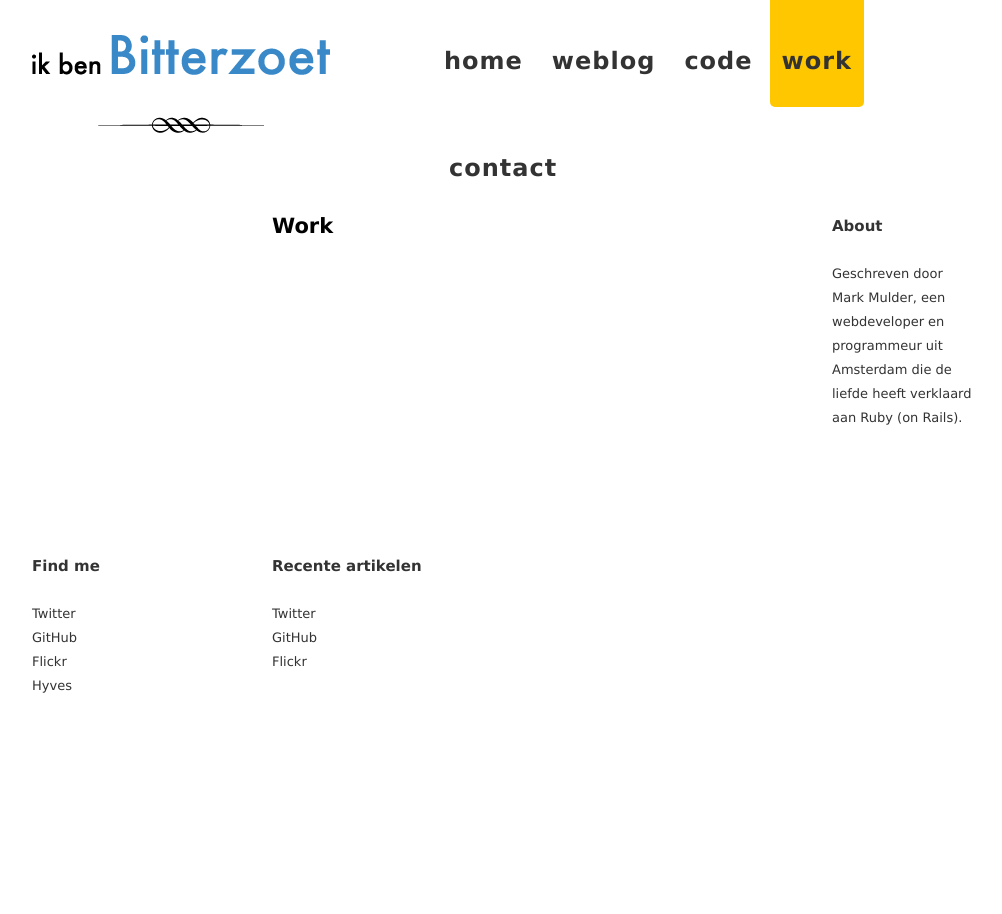
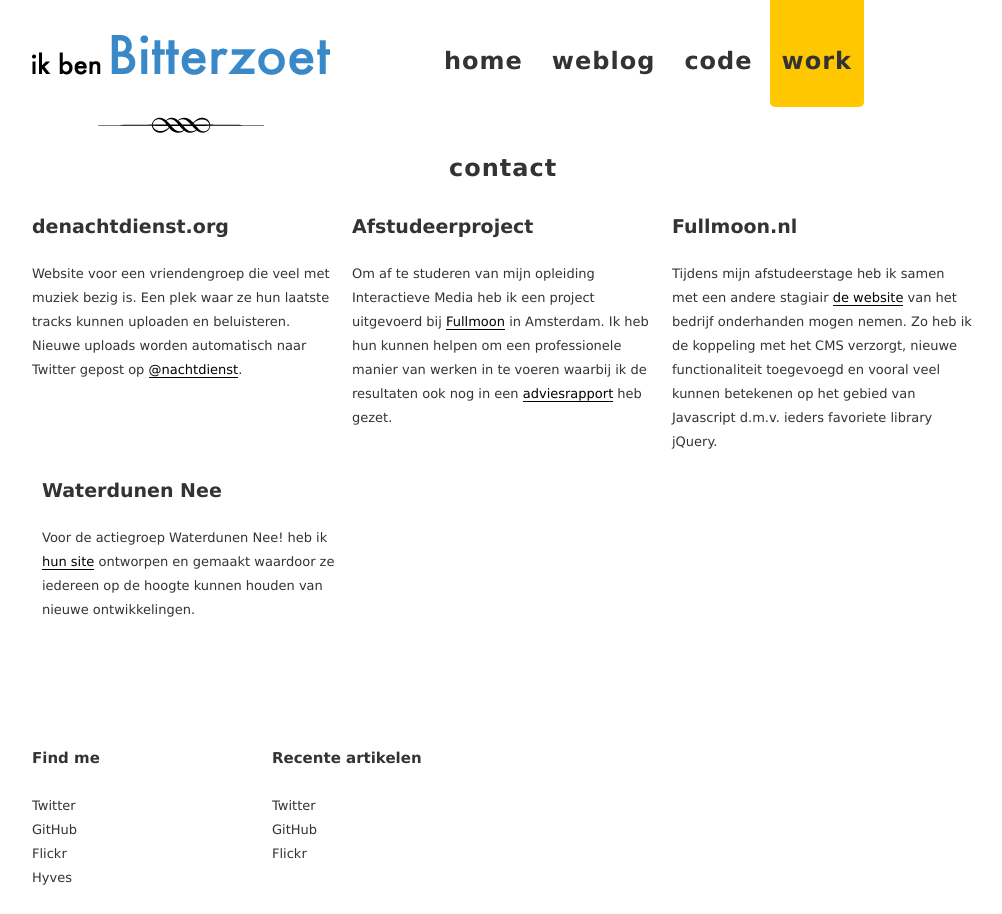
Before and after one commit to bittersweet/ikbenbitterzoet.com, a Jekyll site: the page built from work.html, in a window 1280 px wide. Shown: the whole page, without its empty margins (138-1140 px from the left). Built offline with Jekyll 4.4.1, drawn with Linux system fonts in a browser that asks for light colours.

Commit message:
Work section

```diff
--- /dev/null
+++ b/_layouts/work.html
@@ -0,0 +1,57 @@
+<!DOCTYPE html PUBLIC "-//W3C//DTD XHTML 1.0 Strict//EN" "http://www.w3.org/TR/xhtml1/DTD/xhtml1-strict.dtd">
+<html>
+  <head>
+    <title>ik ben Bitterzoet &mdash; {{ page.title }}</title>
+    <link rel="stylesheet" href="/css/reset.css" type="text/css">
+    <link rel="stylesheet" href="/css/960.css" type="text/css">
+    <link rel="stylesheet" href="/css/screen.css" type="text/css">
+  </head>
+
+  <body>
+
+  <div id="header" class="container_12">
+
+    <div id="logo" class="grid_5">
+
+      <a href="/"><img src="/css/bz_logo.png" /></a>
+
+    </div>
+
+    <div id="menu" class="grid_7 omega">
+
+    {{ content }}
+
+    </div>
+
+  </div><div class="clear"></div>
+
+    <div id="footer" class="container_12">
+
+      <div class="grid_3">
+        <h4>Find me</h4>
+        <ul>
+          <li><a href="http://twitter.com/bitterzoet">Twitter</a></li>
+          <li><a href="http://www.github.com/bittersweet">GitHub</a></li>
+          <li><a href="http://www.flickr.com/photos/denachtdienst/">Flickr</a></li>
+          <li><a href="http://bitterandsweet.hyves.nl">Hyves</a></li>
+        </ul>
+      </div>
+
+      <div class="grid_4">
+        <h4>Recente artikelen</h4>
+        <ul>
+          <li><a href="http://twitter.com/bitterzoet">Twitter</a></li>
+          <li><a href="http://www.github.com/bittersweet">GitHub</a></li>
+          <li><a href="http://www.flickr.com/photos/denachtdienst/">Flickr</a></li>
+        </ul>
+      </div>
+
+      <div class="grid_3 prefix_1" style="display: none;">
+        <h4>About</h4>
+        <p>Geschreven door Mark Mulder, een webdeveloper en programmeur uit Amsterdam die de liefde heeft verklaard aan Ruby.</p>
+      </div>
+
+    </div>
+
+</body>
+</html>
--- a/work.html
+++ b/work.html
@@ -17,8 +17,24 @@ title: work
 
 <div id="content" class="container_12">
 
-  <div class="grid_10">
+  <div class="grid_12">
 
-    <div class="entry grid_6 prefix_3 alpha">
-      <h1>Work</h1>
+    <div class="entry grid_4 alpha">
+      <h2>denachtdienst.org</h2>
+      <p>Website voor een vriendengroep die veel met muziek bezig is. Een plek waar ze hun laatste tracks kunnen uploaden en beluisteren. Nieuwe uploads worden automatisch naar Twitter gepost op <a href="http://www.twitter.com/nachtdienst">@nachtdienst</a>.</p>
     </div>
+
+    <div class="entry grid_4">
+      <h2>Afstudeerproject</h2>
+      <p>Om af te studeren van mijn opleiding Interactieve Media heb ik een project uitgevoerd bij <a href="http://www.fullmoon.nl">Fullmoon</a> in Amsterdam. Ik heb hun kunnen helpen om een professionele manier van werken in te voeren waarbij ik de resultaten ook nog in een <a href="/2009/06/14/afstuderen.html">adviesrapport</a> heb gezet.</a></p>
+    </div>
+
+    <div class="entry grid_4 omega">
+      <h2>Fullmoon.nl</h2>
+      <p>Tijdens mijn afstudeerstage heb ik samen met een andere stagiair <a href="http://www.fullmoon.nl">de website</a> van het bedrijf onderhanden mogen nemen. Zo heb ik de koppeling met het CMS verzorgt, nieuwe functionaliteit toegevoegd en vooral veel kunnen betekenen op het gebied van Javascript d.m.v. ieders favoriete library jQuery.</p>
+    </div>
+
+    <div class="entry grid_4 omega">
+      <h2>Waterdunen Nee</h2>
+      <p>Voor de actiegroep Waterdunen Nee! heb ik <a href="http://www.waterdunennee.nl">hun site</a> ontworpen en gemaakt waardoor ze iedereen op de hoogte kunnen houden van nieuwe ontwikkelingen.</p>
+    </div>
```
Also changed, not shown: other parts of work.html (+1 -1 lines).
